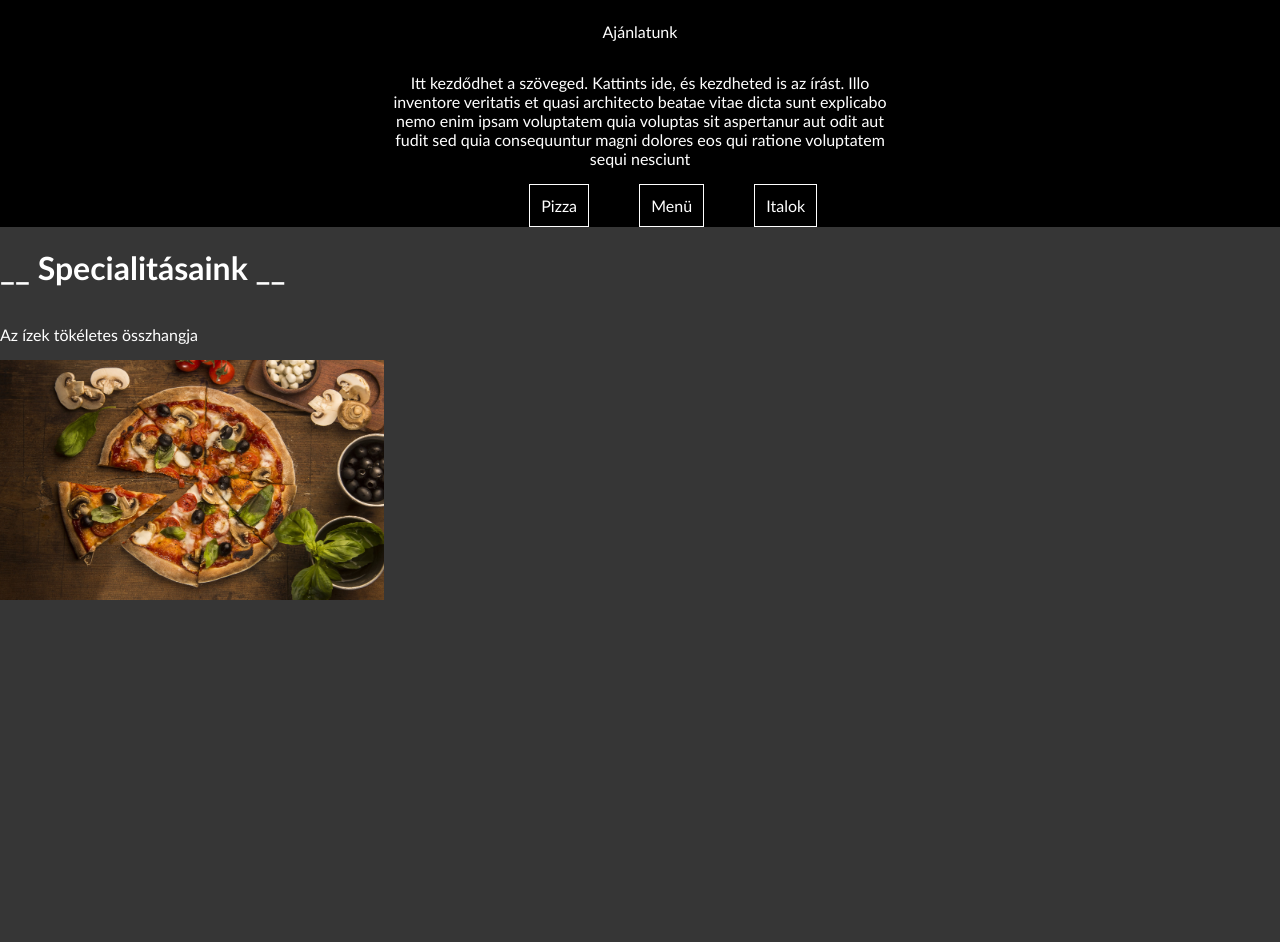
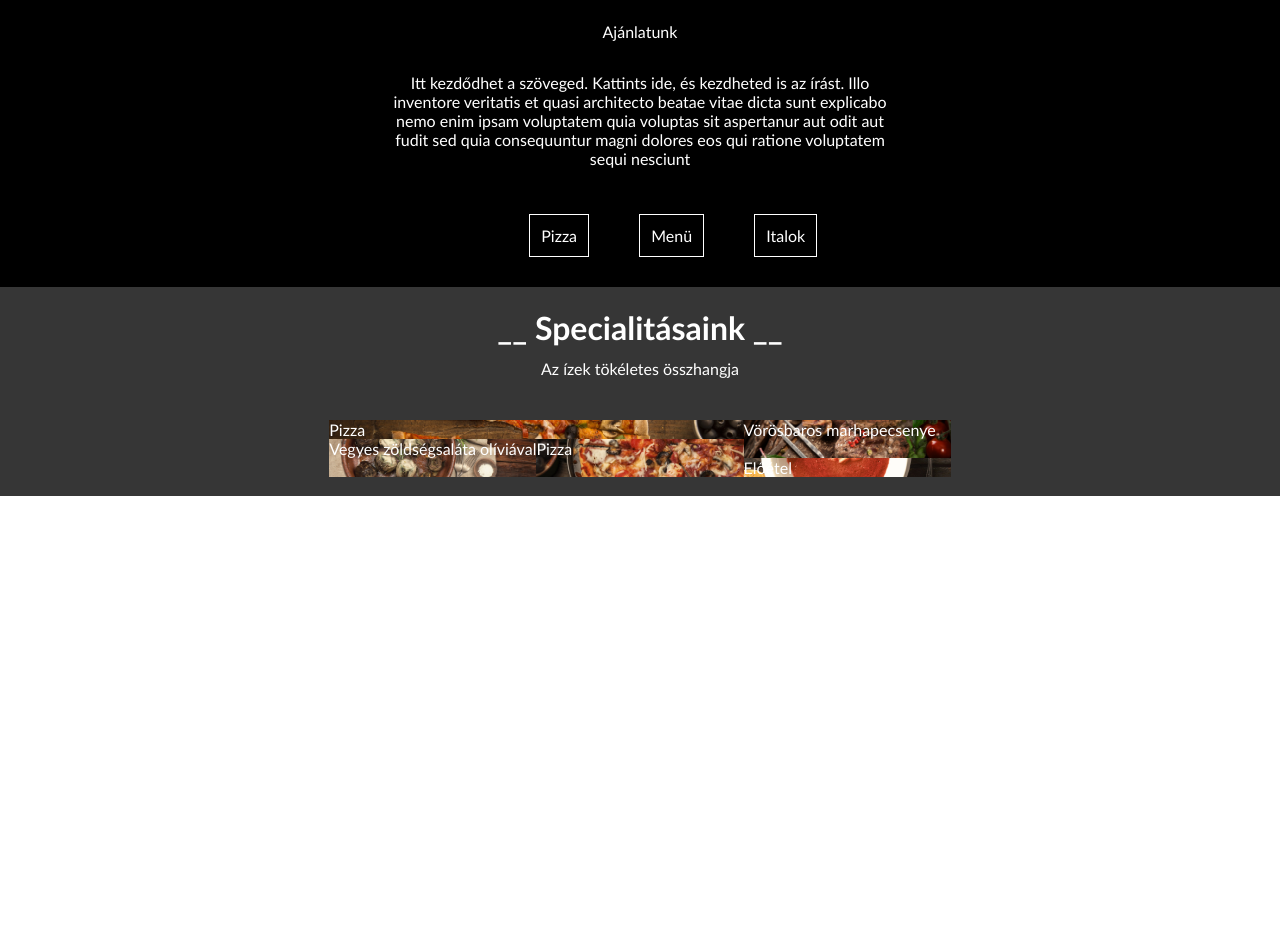
Before and after one commit to StaudtIstvan/Komplex-wboldal, a plain HTML site: page index.html in a window 1280 px wide. Shown: the part 667-1609 px from the top of the page. After the commit the page ends 1163 px from the top, so only its background shows below. Drawn offline with Linux system fonts and the light colour scheme.

Commit message:
Add files via upload
Továbbfolytattam a gridet

```diff
--- a/index.html
+++ b/index.html
@@ -39,14 +39,14 @@
             </div>
         </div>
         <div class="content3">
-            <h1>__ Specialitásaink __</h1>
-            <p>Az ízek tökéletes összhangja</p>
+            <h1 id="speci">__ Specialitásaink __</h1>
+            <p id="osszhang">Az ízek tökéletes összhangja</p>
             <div class="kepek">
-                <img class="pizza1" src="Kepek/pizzakep.jpg" alt="">
-                <img class="pizza2" src="Kepek/pizzakep2.jpg" alt="">
-                <img class="pizza3" src="Kepek/pizzakep3.jpg" alt="">
-                <img class="pizza4" src="Kepek/pizzakep4.jpg" alt="">
-                <img class="pizza5" src="Kepek/pizzakep5.jpg" alt="">
+                <div class="pizza1">Pizza</div>
+                <div class="pizza2">Vörösbaros marhapecsenye</div>
+                <div class="pizza3">Vegyes zöldségsaláta olíviával</div>
+                <div class="pizza4">Pizza</div>
+                <div class="pizza5">Előétel</div>
             </div>
         </div>
         <footer></footer>
--- a/style.css
+++ b/style.css
@@ -107,19 +107,24 @@ header h1{
 
 #pizzerianev{
     text-transform: uppercase;
-    text-align: right;
+    position: relative;
+    left: 50%;
 }
 
 #tortenet{
-    text-align: right;
+    position: relative;
+    left: 50%;
+
 }
 
 #szoveg{
     width: 75%;
+    text-align: left;
 }
 
 #asztal{
     text-transform: uppercase;
+    text-align: left;
 }
 .content2{
     display: flex;
@@ -132,6 +137,7 @@ header h1{
 .gombok{
     gap: 50px;
     display: flex;
+    margin: 30px;
 }
 
 #szoveg2{
@@ -166,43 +172,65 @@ header h1{
 
 .kepek{
     display: grid;
-    grid-template-columns: 1fr 1fr 1fr 1fr;
+    grid-template-columns: 1fr 1fr 1fr;
     grid-template-rows: 1fr 1fr 1fr 1fr;
+    justify-self: center;
+}
+
+.kepek div{
+    background-size: cover;
+    background-position: center;
+    background-repeat: no-repeat;
+    width: 100%;
+    height: 100%;
+}
+
+#speci{
+    text-align: center;
+}
+
+#osszhang{
+    text-align: center;
+    position: relative;
+    bottom: 50%;
 }
 
 .pizza1{
     grid-area: pizza1;
     grid-column: 1 / 3;
     grid-row: 1 / 2;
-    width: 30vw;
-    height: 30vh;
+    background-image: url(Kepek/pizzakep.jpg);
     gap: 20px;
 }
 
 .pizza2{
     grid-area: pizza2;
-    width: 30vw;
-    height: 30vh;
+    grid-column: 3 / 4;
+    grid-row: 1 / 3;
+    background-image: url(Kepek/pizzakep2.jpg);
     gap: 20px;
 }
 
 .pizza3{
     grid-area: pizza3;
-    width: 30vw;
-    height: 30vh;
+    grid-column: 1 / 2;
+    grid-row: 2 / 4;
+    background-image: url(Kepek/pizzakep3.jpg);
     gap: 20px;
 }
 
 .pizza4{
     grid-area: pizza4;
-    width: 30vw;
-    height: 30vh;
+    grid-column: 2 / 3;
+    grid-row: 2 / 4;
+    background-image: url(Kepek/pizzakep4.jpg);
     gap: 20px;
 }
 
 .pizza5{
     grid-area: pizza5;
-    width: 30vw;
-    height: 30vh;
+    grid-column: 3 / 4;
+    grid-row: 3 / 4;
+    background-image: url(Kepek/pizzakep5.jpg);
     gap: 20px;
 }
```
